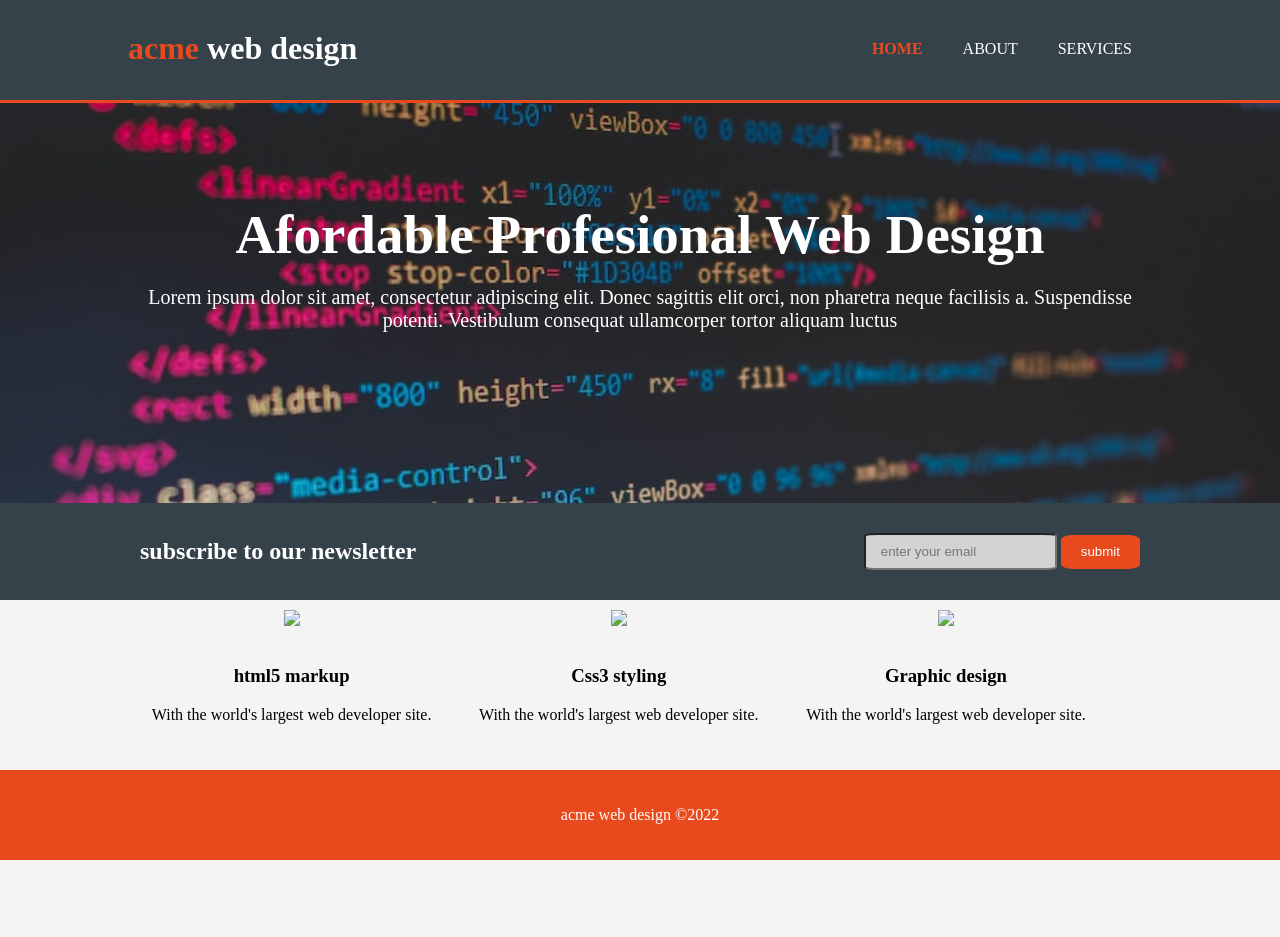
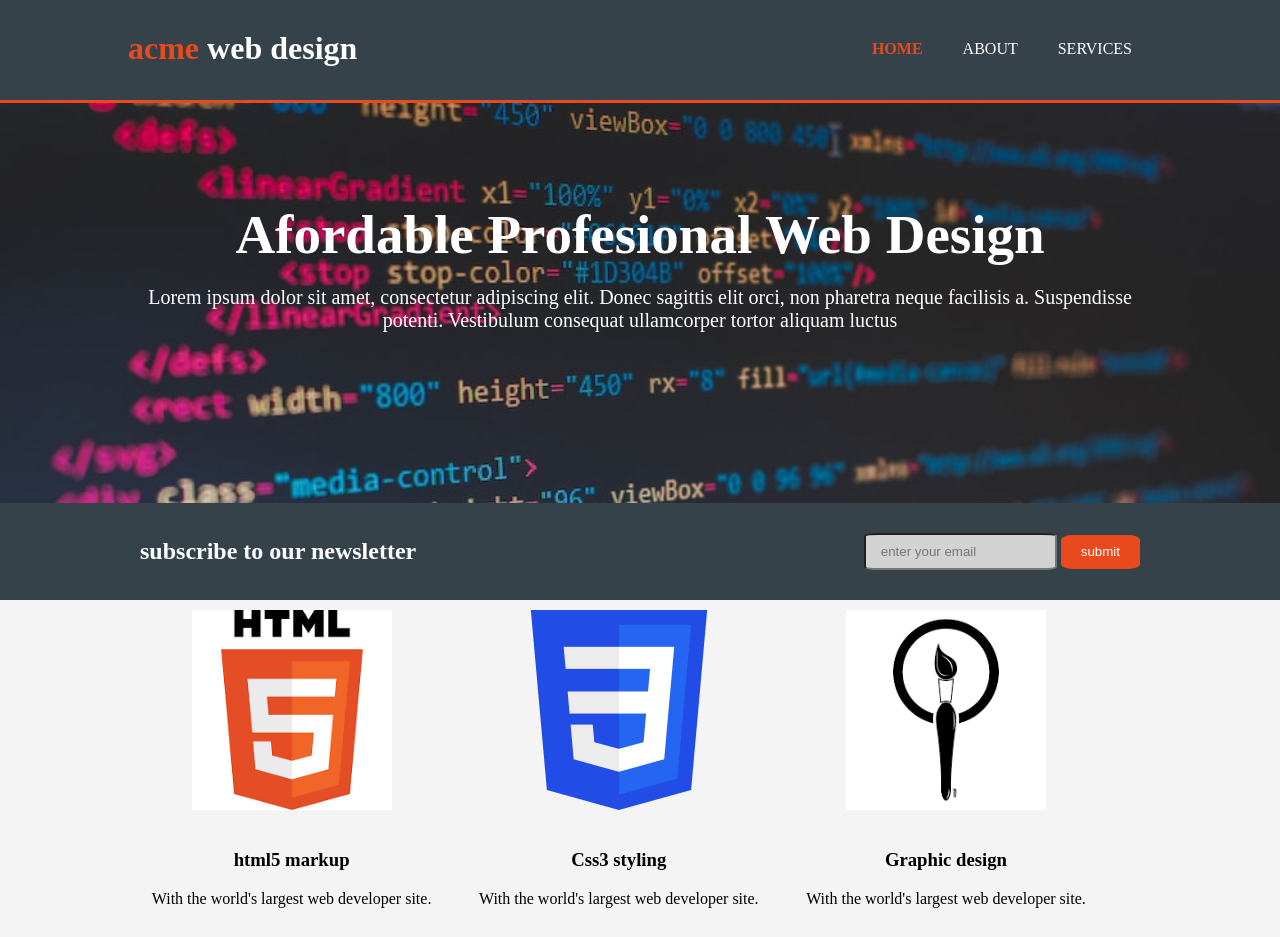
Before and after one commit to KOLBA2/AcmeWebDesign, a plain HTML site: page index.html in a window 1280 px wide. Shown: the top 937 px of the page. Before the commit the page ends 860 px from the top, so only its background shows below. Drawn offline with Linux system fonts and the light colour scheme.

Commit message:
Update index.html

```diff
--- a/index.html
+++ b/index.html
@@ -56,17 +56,17 @@
     <section id="boxes">
       <div class="container">
         <div class="box">
-          <img src="photo/logo_html.png" />
+          <img src="./logo_html.png" />
           <h3>html5 markup</h3>
           <p>With the world's largest web developer site.</p>
         </div>
         <div class="box">
-          <img src="photo/logo_css.png" />
+          <img src="./logo_css.png" />
           <h3>Css3 styling</h3>
           <p>With the world's largest web developer site.</p>
         </div>
         <div class="box">
-          <img src="photo/logo_brush.png" />
+          <img src="./logo_brush.png" />
           <h3>Graphic design</h3>
           <p>With the world's largest web developer site.</p>
         </div>
```
